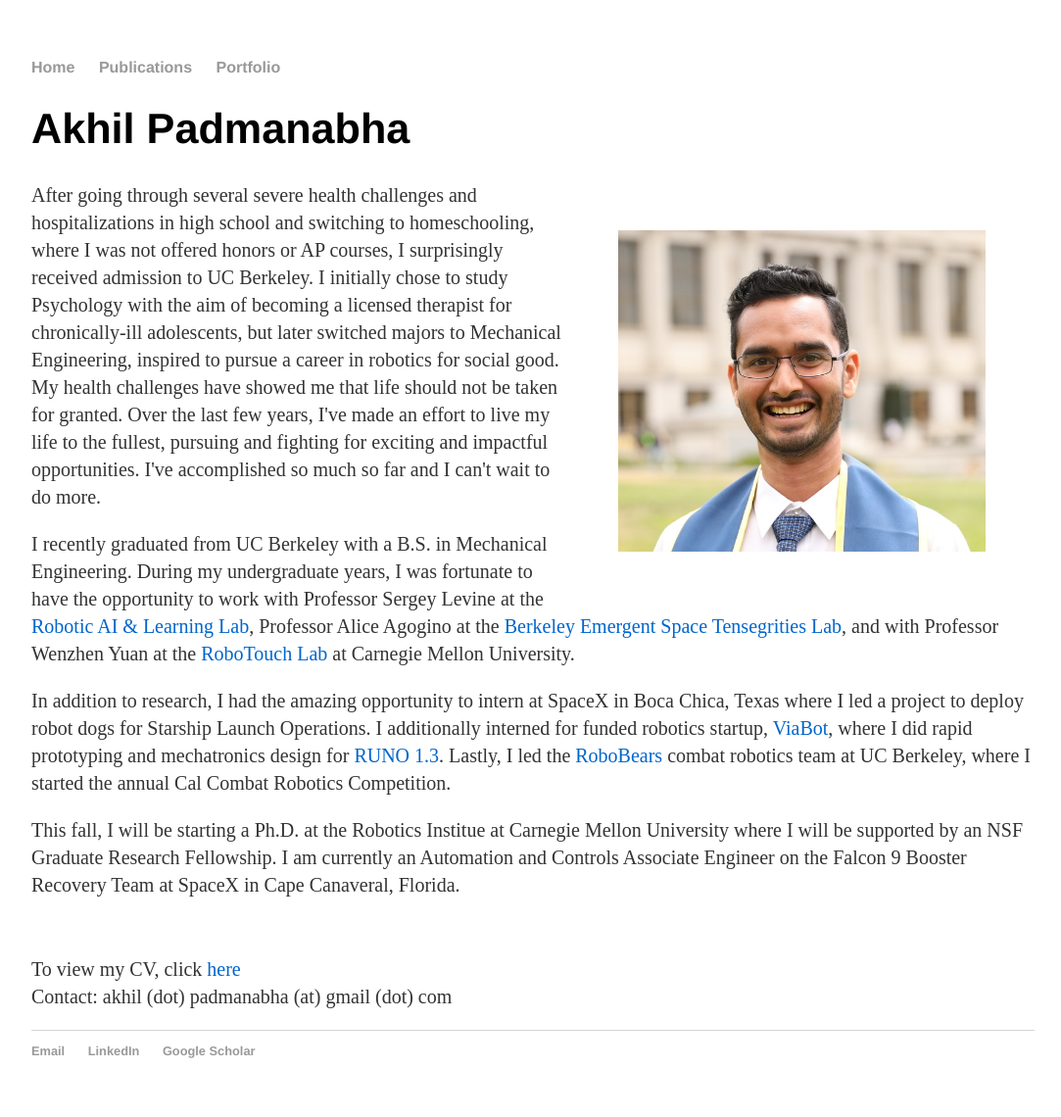
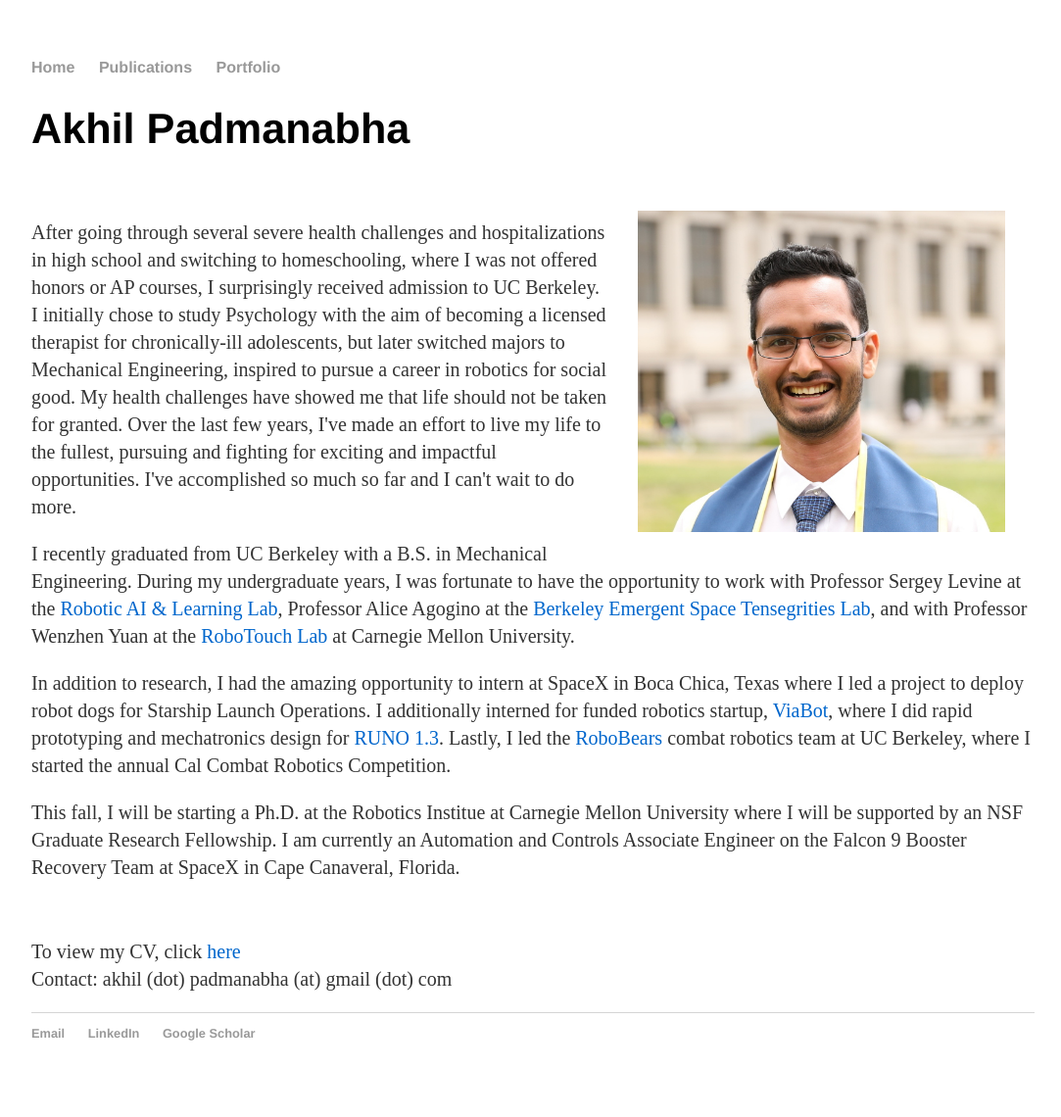
Before and after one commit to akhilpadmanabha/akhilpadmanabha.github.io, a Jekyll site: the page built from index.html, in a window 1280 px wide. Shown: the whole page at 98% size, without its empty margins (96-1179 px from the left). Built offline with Jekyll 4.4.1, drawn with Linux system fonts in a browser that asks for light colours.

Commit message:
better spacing

```diff
--- a/css/main.css
+++ b/css/main.css
@@ -77,5 +77,5 @@ margin-right: auto;
 }
 .border--new {
   background-color: #fff;
-  padding: 50px;
+  padding: 30px;
 }
--- a/index.html
+++ b/index.html
@@ -9,6 +9,7 @@ title: Akhil Padmanabha
 
 <img src="images/portrait.jpeg" class = "border--new" width = "375px" height = "auto" align = "right" />
 
+<BR>
 
 <div class="blurb">
 	<p>After going through several severe health challenges and hospitalizations in high school and switching to homeschooling, where I was not offered honors or AP courses, I surprisingly received admission to UC Berkeley.
```
